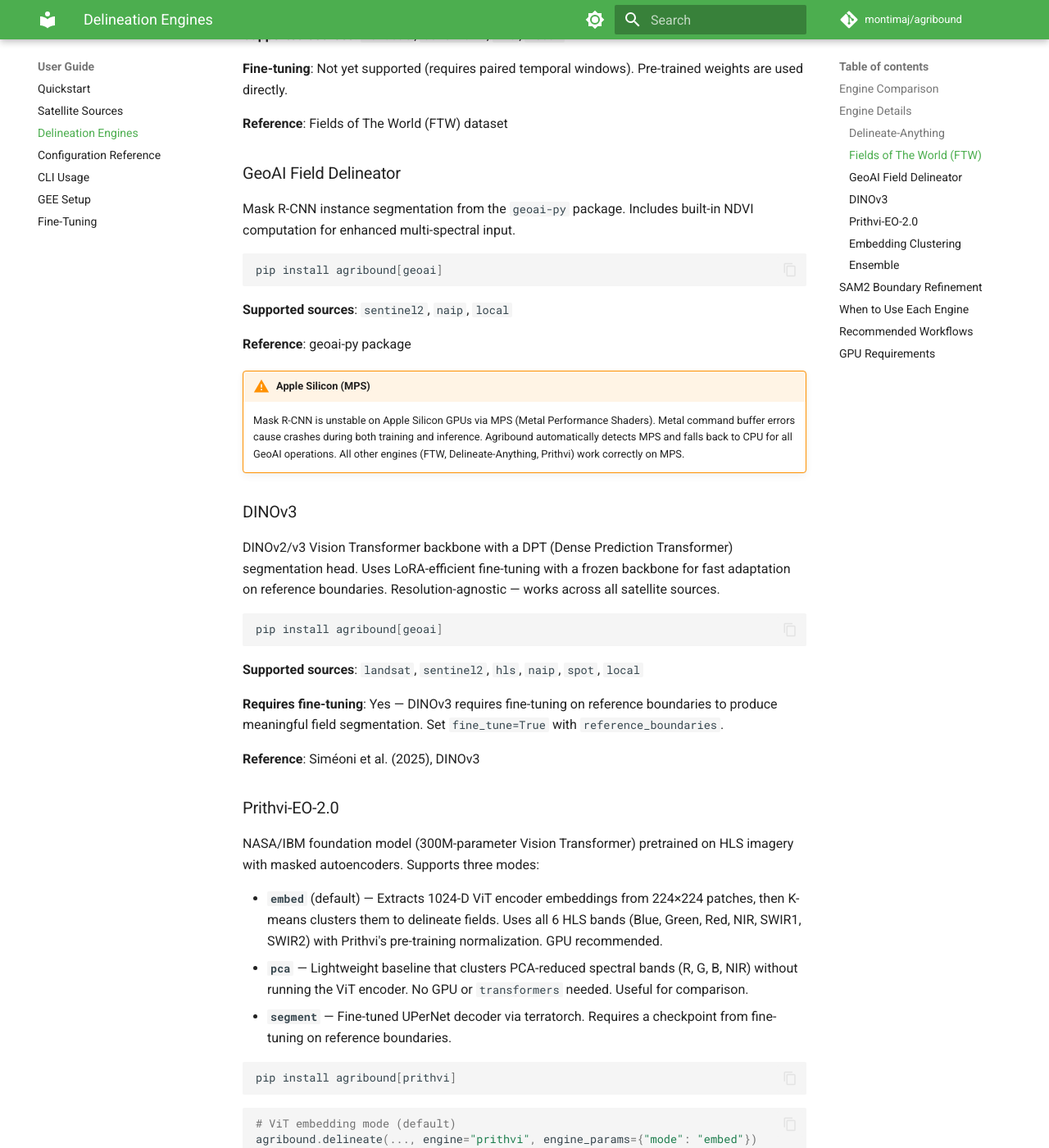
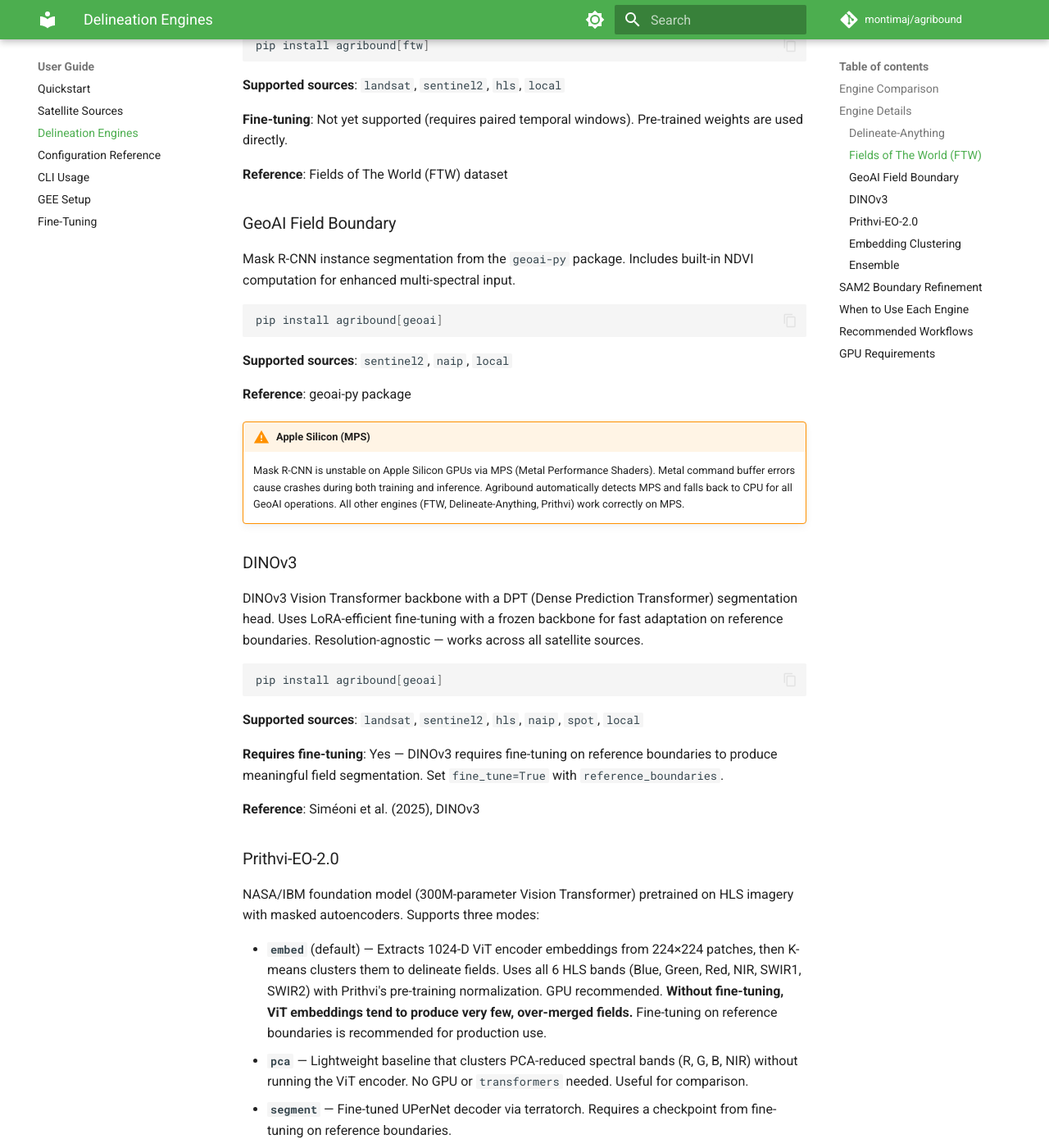
Before and after one commit to montimaj/agribound, an MkDocs documentation site: the page built from docs/user-guide/engines.md, in a window 1280 px wide and 1400 px high, scrolled down 2366 px. Shown: the whole window at 82% size. Built offline with MkDocs 1.6.1 and Material for MkDocs 9.7.7, drawn with Linux system fonts in a browser that asks for light colours; comment, search, counter and statistics services are not loaded; some of the changed text lies outside the part shown.

Commit message:
Doc updates

````diff
--- a/docs/user-guide/engines.md
+++ b/docs/user-guide/engines.md
@@ -7,10 +7,10 @@
 | Engine | Key | Approach | Strengths | GPU Required | Reference |
 |---|---|---|---|---|---|
 | Delineate-Anything | `delineate-anything` | YOLO instance segmentation (2 model variants) | Fast; resolution-agnostic (1--10 m+); routes through FTW for S2 with native MPS support | Recommended | [Lavreniuk et al. (2025)](https://arxiv.org/abs/2504.02534) |
-| Fields of The World | `ftw` | Semantic segmentation (14+ models: EfficientNet-B3/B5/B7, UNet, UPerNet) | Strong generalization; 25-country training set; bi-temporal input (planting + harvest); all models via `list_ftw_models()` | Yes | [Kerner et al. (2024)](https://fieldsofthe.world/) |
+| Fields of The World | `ftw` | Semantic segmentation (14+ models: EfficientNet-B3/B5/B7, UNet, UPerNet) | Strong generalization; 25-country training set; bi-temporal input (planting + harvest); all models via `list_ftw_models()` | Yes | [Kerner et al. (2025)](https://fieldsofthe.world/) |
 | GeoAI Field Boundary | `geoai` | Mask R-CNN instance segmentation | Built-in NDVI support; auto-falls back to CPU on Apple Silicon (MPS). **Without fine-tuning on region-specific reference data, GeoAI typically does not delineate any fields** | No | [Wu (2026)](https://github.com/opengeos/geoai) |
 | DINOv3 | `dinov3` | DINOv3 ViT backbone (SAT-493M satellite-pretrained) + DPT segmentation head | Satellite-native ViT features pretrained on 493M satellite images; LoRA fine-tuning; resolution-agnostic | Yes | [Siméoni et al. (2025)](https://arxiv.org/abs/2508.10104) |
-| Prithvi-EO-2.0 | `prithvi` | NASA/IBM ViT foundation model (embed / PCA / segment modes) | 1024-D ViT embeddings from 6 HLS bands; PCA baseline for comparison | Recommended (embed); No (PCA) | [Szwarcman et al. (2024)](https://arxiv.org/abs/2412.02732) |
+| Prithvi-EO-2.0 | `prithvi` | NASA/IBM ViT foundation model (embed / PCA / segment modes) | 1024-D ViT embeddings from 6 HLS bands; PCA baseline for comparison. **ViT embed mode requires fine-tuning for good results** | Recommended (embed); No (PCA) | [Szwarcman et al. (2024)](https://arxiv.org/abs/2412.02732) |
 | Embedding | `embedding` | Unsupervised clustering of pre-computed embeddings | No GPU needed; no labeled data required | No | [Brown et al. (2025)](https://arxiv.org/abs/2507.22291), [Feng et al. (2025)](https://arxiv.org/abs/2506.20380) |
 | Ensemble | `ensemble` | Multi-engine or multi-model consensus (vote / union / intersection) | Best accuracy; supports running same engine with different models | Depends on engines | -- |
 
@@ -46,7 +46,7 @@
 
 **Reference**: Fields of The World (FTW) dataset
 
-### GeoAI Field Delineator
+### GeoAI Field Boundary
 
 Mask R-CNN instance segmentation from the `geoai-py` package. Includes built-in NDVI computation for enhanced multi-spectral input.
 
@@ -63,7 +63,7 @@
 
 ### DINOv3
 
-DINOv2/v3 Vision Transformer backbone with a DPT (Dense Prediction Transformer) segmentation head. Uses LoRA-efficient fine-tuning with a frozen backbone for fast adaptation on reference boundaries. Resolution-agnostic — works across all satellite sources.
+DINOv3 Vision Transformer backbone with a DPT (Dense Prediction Transformer) segmentation head. Uses LoRA-efficient fine-tuning with a frozen backbone for fast adaptation on reference boundaries. Resolution-agnostic — works across all satellite sources.
 
 ```bash
 pip install agribound[geoai]
@@ -79,7 +79,7 @@
 
 NASA/IBM foundation model (300M-parameter Vision Transformer) pretrained on HLS imagery with masked autoencoders. Supports three modes:
 
-- **`embed`** (default) — Extracts 1024-D ViT encoder embeddings from 224×224 patches, then K-means clusters them to delineate fields. Uses all 6 HLS bands (Blue, Green, Red, NIR, SWIR1, SWIR2) with Prithvi's pre-training normalization. GPU recommended.
+- **`embed`** (default) — Extracts 1024-D ViT encoder embeddings from 224×224 patches, then K-means clusters them to delineate fields. Uses all 6 HLS bands (Blue, Green, Red, NIR, SWIR1, SWIR2) with Prithvi's pre-training normalization. GPU recommended. **Without fine-tuning, ViT embeddings tend to produce very few, over-merged fields.** Fine-tuning on reference boundaries is recommended for production use.
 - **`pca`** — Lightweight baseline that clusters PCA-reduced spectral bands (R, G, B, NIR) without running the ViT encoder. No GPU or `transformers` needed. Useful for comparison.
 - **`segment`** — Fine-tuned UPerNet decoder via terratorch. Requires a checkpoint from fine-tuning on reference boundaries.
 
@@ -108,7 +108,8 @@
 Unsupervised approach using K-means or spectral clustering on pre-computed pixel embeddings. Does not require a GPU. Designed for use with the Google Satellite Embedding V1 and TESSERA embedding datasets.
 
 ```bash
-pip install agribound[geoai]
+pip install agribound                # Google Embeddings (no extra deps)
+pip install agribound[tessera]       # TESSERA Embeddings
 ```
 
 **Supported sources**: `google-embedding`, `tessera-embedding`
````
Also changed, not shown: README.md (+4 -4 lines), docs/gallery.md (+10 -2 lines), docs/user-guide/satellite-sources.md (+2 -2 lines), examples/README.md (+2 -2 lines), 7 other files.
